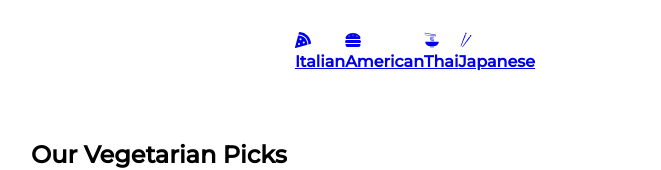
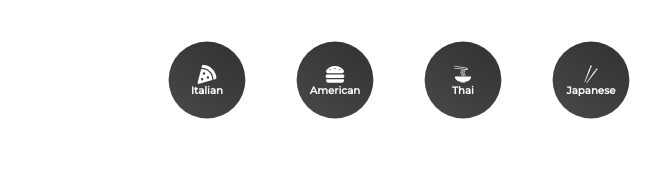
Before and after one commit to JJang95/Recipe_guide, a React (Create React App) app in the folder recipe/: page / in a window 1280 px wide. Shown: the top 170 px of the page, without its empty margins (225-886 px from the left). Built offline with nearby package versions, Linux system fonts and the light colour scheme; no server answers.

Commit message:
Finished css for category

```diff
--- a/recipe/src/components/Category.jsx
+++ b/recipe/src/components/Category.jsx
@@ -7,25 +7,25 @@
     return (
         <List>
 
-            <NavLink to = {'cuisine/Italian'}>
+            <SLink to = {'cuisine/Italian'}>
                 <FaPizzaSlice/>
                 <h4>Italian</h4>
-            </NavLink>
+            </SLink>
 
-            <NavLink to = {'cuisine/American'}>
+            <SLink to = {'cuisine/American'}>
                 <FaHamburger/>
                 <h4>American</h4>
-            </NavLink>
+            </SLink>
 
-            <NavLink to = {'cuisine/Thai'}>
+            <SLink to = {'cuisine/Thai'}>
                 <GiNoodles/>
                 <h4>Thai</h4>
-            </NavLink>
+            </SLink>
 
-            <NavLink to = {'cuisine/Japanese'}>
+            <SLink to = {'cuisine/Japanese'}>
                 <GiChopsticks/>
                 <h4>Japanese</h4>
-            </NavLink>
+            </SLink>
 
         </List>
     );
@@ -37,4 +37,41 @@
     margin: 2rem 0rem;
 `;
 
+const SLink = styled(NavLink) `
+    display: flex;
+    flex-direction: column;
+    justify-content: center;
+    align-items: center;
+    border-radius: 50%;
+    margin-right: 2rem;
+    text-decoration: none;
+    background: linear-gradient(35deg, #494949, #313131);
+    width: 6rem;
+    height: 6rem;
+    cursor: pointer;
+    transform: scale(0.8);
+
+    h4 {
+        color: white;
+        font-size: 0.8rem;
+    }
+
+    svg {
+        color: white;
+        font-size: 1.5rem;
+    }
+
+    &.active {
+        background: linear-gradient(to right, #f27121, #e94057);
+
+        svg {
+            color: white;
+        }
+
+        h4 {
+            color: white;
+        }
+    }
+`;
+
 export default Category
```
